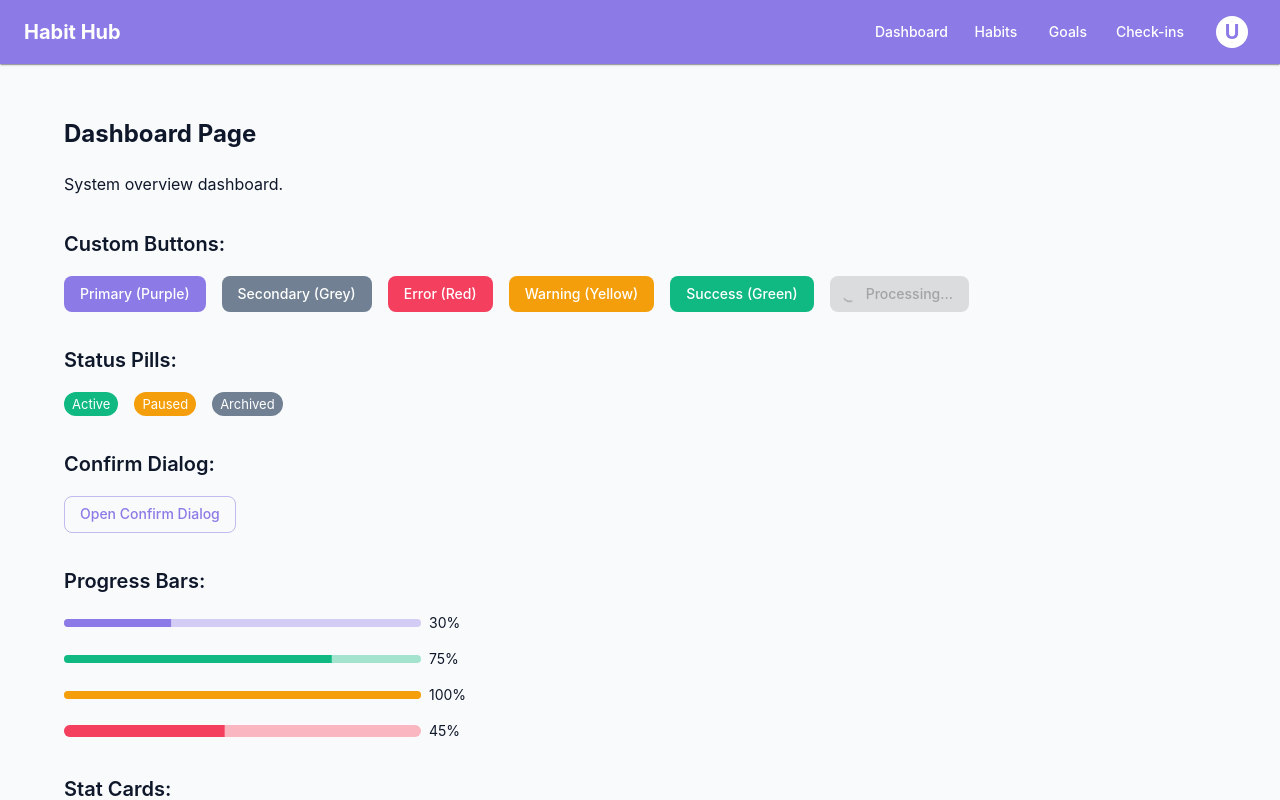
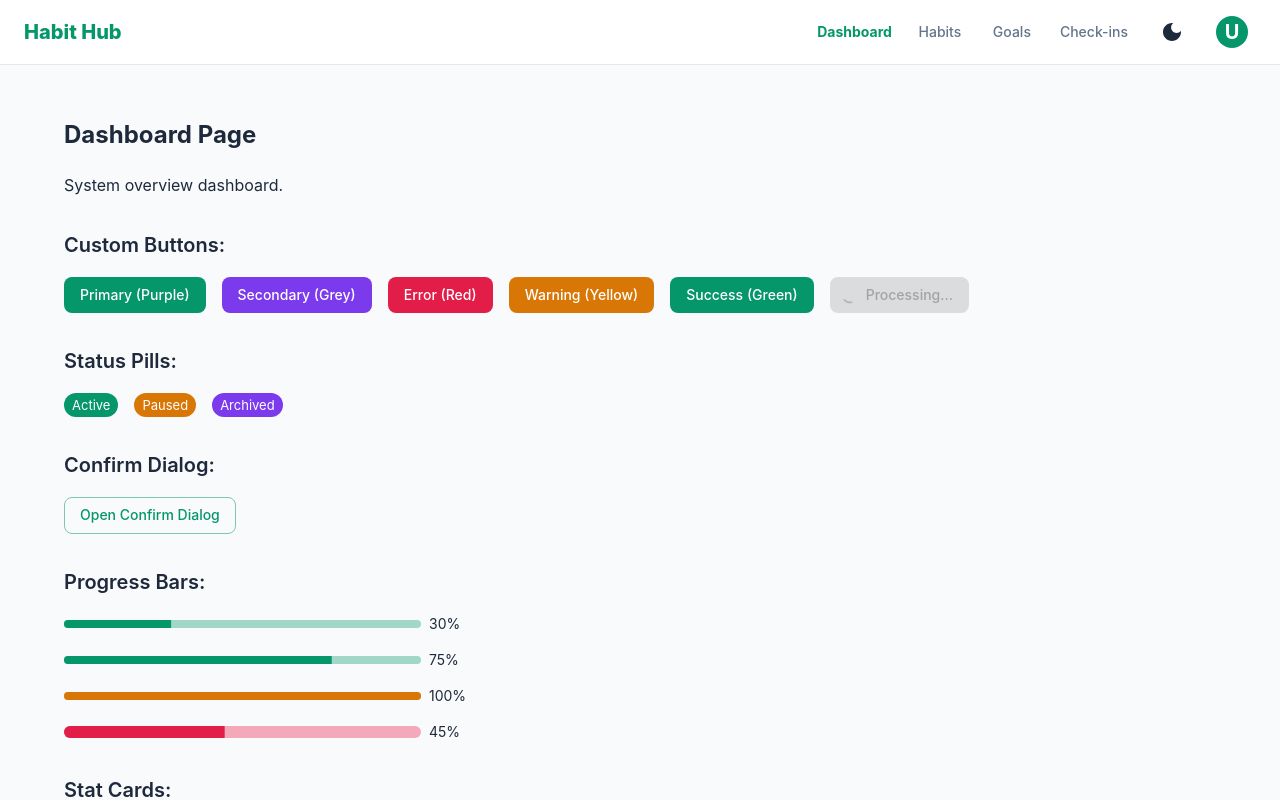
Before and after one commit to NghiaDPTWorkk/habit-hub, a React (Vite) app in the folder fe/: page / in a window 1280 px wide. Shown: the top 800 px of the page. Built offline with nearby package versions, Linux system fonts and the light colour scheme.

Commit message:
feat(theme): HH-29 - add dark mode and theme colors (#29)

```diff
--- a/fe/src/components/layouts/MainLayout.tsx
+++ b/fe/src/components/layouts/MainLayout.tsx
@@ -1,5 +1,5 @@
 import React from 'react'
-import { Link as RouterLink, Outlet } from 'react-router-dom'
+import { Link as RouterLink, Outlet, useLocation } from 'react-router-dom'
 import {
   AppBar,
   Toolbar,
@@ -11,11 +11,21 @@ import {
   Avatar,
 } from '@/components/ui'
 import { APP_CONSTANTS } from '@/constants'
+import { useBoundStore } from '@/store'
+import { Icons } from '@/components/ui/icons'
 
 const USER_INITIAL = 'U'
 
 export const MainLayout: React.FC = () => {
   const currentYear = new Date().getFullYear()
+  const location = useLocation()
+  const themeMode = useBoundStore((state) => state.themeMode) || 'light'
+  const toggleThemeMode = useBoundStore((state) => state.toggleThemeMode)
+
+  const isDashboardActive = location.pathname === '/dashboard' || location.pathname === '/'
+  const isHabitsActive = location.pathname.startsWith('/habits')
+  const isGoalsActive = location.pathname.startsWith('/goals')
+  const isCheckinsActive = location.pathname.startsWith('/checkins')
 
   return (
     <Box
@@ -26,31 +36,79 @@ export const MainLayout: React.FC = () => {
         bgcolor: 'background.default',
       }}
     >
-      <AppBar position="static" color="primary" elevation={1}>
+      <AppBar
+        position="static"
+        elevation={0}
+        sx={{
+          bgcolor: 'background.paper',
+          color: 'text.primary',
+          borderBottom: '1px solid',
+          borderColor: 'divider',
+        }}
+      >
         <Toolbar>
-          <Typography variant="h6" component="div" sx={{ flexGrow: 1, fontWeight: 'bold' }}>
+          <Typography
+            variant="h6"
+            component="div"
+            sx={{ flexGrow: 1, fontWeight: 800, color: 'primary.main' }}
+          >
             {APP_CONSTANTS.TITLE}
           </Typography>
           <Box sx={{ display: 'flex', gap: 1, alignItems: 'center' }}>
-            <Button color="inherit" component={RouterLink} to="/dashboard">
+            <Button
+              component={RouterLink}
+              to="/dashboard"
+              sx={{
+                color: isDashboardActive ? 'primary.main' : 'text.secondary',
+                fontWeight: isDashboardActive ? 700 : 500,
+                '&:hover': { color: 'primary.main' },
+              }}
+            >
               {APP_CONSTANTS.NAVIGATION.DASHBOARD}
             </Button>
-            <Button color="inherit" component={RouterLink} to="/habits">
+            <Button
+              component={RouterLink}
+              to="/habits"
+              sx={{
+                color: isHabitsActive ? 'primary.main' : 'text.secondary',
+                fontWeight: isHabitsActive ? 700 : 500,
+                '&:hover': { color: 'primary.main' },
+              }}
+            >
               {APP_CONSTANTS.NAVIGATION.HABITS}
             </Button>
-            <Button color="inherit" component={RouterLink} to="/goals">
+            <Button
+              component={RouterLink}
+              to="/goals"
+              sx={{
+                color: isGoalsActive ? 'primary.main' : 'text.secondary',
+                fontWeight: isGoalsActive ? 700 : 500,
+                '&:hover': { color: 'primary.main' },
+              }}
+            >
               {APP_CONSTANTS.NAVIGATION.GOALS}
             </Button>
-            <Button color="inherit" component={RouterLink} to="/checkins">
+            <Button
+              component={RouterLink}
+              to="/checkins"
+              sx={{
+                color: isCheckinsActive ? 'primary.main' : 'text.secondary',
+                fontWeight: isCheckinsActive ? 700 : 500,
+                '&:hover': { color: 'primary.main' },
+              }}
+            >
               {APP_CONSTANTS.NAVIGATION.CHECKINS}
             </Button>
+            <IconButton color="inherit" onClick={toggleThemeMode} sx={{ ml: 1 }}>
+              {themeMode === 'light' ? <Icons.DarkMode /> : <Icons.LightMode />}
+            </IconButton>
             <IconButton color="inherit" sx={{ ml: 1 }}>
               <Avatar
                 sx={{
                   width: 32,
                   height: 32,
-                  bgcolor: 'background.paper',
-                  color: 'primary.main',
+                  bgcolor: 'primary.main',
+                  color: 'primary.contrastText',
                   fontWeight: 'bold',
                 }}
               >
@@ -71,11 +129,19 @@ export const MainLayout: React.FC = () => {
           py: 3,
           px: 2,
           mt: 'auto',
-          backgroundColor: 'primary.main',
+          backgroundColor: 'background.paper',
+          borderTop: '1px solid',
+          borderColor: 'divider',
         }}
       >
         <Container maxWidth="sm">
-          <Typography variant="body2" align="center" sx={{ color: 'primary.contrastText' }}>
+          <Typography
+            variant="body2"
+            align="center"
+            sx={{
+              color: 'text.secondary',
+            }}
+          >
             {APP_CONSTANTS.FOOTER.COPY}
             {currentYear}
             {APP_CONSTANTS.FOOTER.TEXT}
--- a/fe/src/components/ui/icons.ts
+++ b/fe/src/components/ui/icons.ts
@@ -11,6 +11,8 @@ import LoginIcon from '@mui/icons-material/Login'
 import LogoutIcon from '@mui/icons-material/Logout'
 import PersonIcon from '@mui/icons-material/Person'
 import LockIcon from '@mui/icons-material/Lock'
+import LightModeIcon from '@mui/icons-material/LightMode'
+import DarkModeIcon from '@mui/icons-material/DarkMode'
 
 export const Icons = {
   Add: AddIcon,
@@ -26,4 +28,6 @@ export const Icons = {
   Logout: LogoutIcon,
   Person: PersonIcon,
   Lock: LockIcon,
+  LightMode: LightModeIcon,
+  DarkMode: DarkModeIcon,
 }
--- a/fe/src/main.tsx
+++ b/fe/src/main.tsx
@@ -1,16 +1,28 @@
+/* eslint-disable react-refresh/only-export-components */
+import React from 'react'
 import { StrictMode } from 'react'
 import { createRoot } from 'react-dom/client'
 import { ThemeProvider } from '@mui/material/styles'
 import CssBaseline from '@mui/material/CssBaseline'
 import { RouterProvider } from 'react-router-dom'
 import { router } from './routes'
-import { theme } from '@/theme'
+import { getTheme } from '@/theme'
+import { useBoundStore } from '@/store'
+
+const ThemeApp: React.FC = () => {
+  const themeMode = useBoundStore((state) => state.themeMode) || 'light'
+  const currentTheme = React.useMemo(() => getTheme(themeMode), [themeMode])
+
+  return (
+    <ThemeProvider theme={currentTheme}>
+      <CssBaseline />
+      <RouterProvider router={router} />
+    </ThemeProvider>
+  )
+}
 
 createRoot(document.getElementById('root')!).render(
   <StrictMode>
-    <ThemeProvider theme={theme}>
-      <CssBaseline />
-      <RouterProvider router={router} />
-    </ThemeProvider>
+    <ThemeApp />
   </StrictMode>
 )
--- a/fe/src/store/index.ts
+++ b/fe/src/store/index.ts
@@ -3,3 +3,4 @@ export * from './types'
 export * from './habitSlice'
 export * from './checkinSlice'
 export * from './goalSlice'
+export * from './themeSlice'
--- /dev/null
+++ b/fe/src/store/themeSlice.ts
@@ -0,0 +1,19 @@
+import type { StateCreator } from 'zustand'
+import type { BoundStore } from './types'
+
+export interface ThemeSlice {
+  themeMode: 'light' | 'dark'
+  toggleThemeMode: () => void
+  setThemeMode: (mode: 'light' | 'dark') => void
+}
+
+export const createThemeSlice: StateCreator<BoundStore, [], [], ThemeSlice> = (set) => ({
+  themeMode: 'light',
+
+  toggleThemeMode: () =>
+    set((state) => ({
+      themeMode: state.themeMode === 'light' ? 'dark' : 'light',
+    })),
+
+  setThemeMode: (mode) => set({ themeMode: mode }),
+})
--- a/fe/src/store/types.ts
+++ b/fe/src/store/types.ts
@@ -1,5 +1,6 @@
 import type { HabitSlice } from './habitSlice'
 import type { CheckinSlice } from './checkinSlice'
 import type { GoalSlice } from './goalSlice'
+import type { ThemeSlice } from './themeSlice'
 
-export type BoundStore = HabitSlice & CheckinSlice & GoalSlice
+export type BoundStore = HabitSlice & CheckinSlice & GoalSlice & ThemeSlice
--- a/fe/src/store/useBoundStore.ts
+++ b/fe/src/store/useBoundStore.ts
@@ -3,6 +3,7 @@ import { persist } from 'zustand/middleware'
 import { createHabitSlice } from '@/store/habitSlice'
 import { createCheckinSlice } from '@/store/checkinSlice'
 import { createGoalSlice } from '@/store/goalSlice'
+import { createThemeSlice } from '@/store/themeSlice'
 import type { BoundStore } from './types'
 
 export const useBoundStore = create<BoundStore>()(
@@ -12,6 +13,7 @@ export const useBoundStore = create<BoundStore>()(
       ...createHabitSlice(...a),
       ...createCheckinSlice(...a),
       ...createGoalSlice(...a),
+      ...createThemeSlice(...a),
     }),
     {
       name: 'habit-hub-storage',
--- a/fe/src/theme/index.ts
+++ b/fe/src/theme/index.ts
@@ -6,55 +6,56 @@ declare module '@mui/material/styles' {
   }
 }
 
-export const theme = createTheme({
+export const getTheme = (mode: 'light' | 'dark') =>
+  createTheme({
     palette: {
-    mode: 'light',
+      mode,
       primary: {
-      main: '#8c7ae6',
-      light: '#b07cf0',
-      dark: '#6c5ce7',
+        main: '#059669',
+        light: mode === 'light' ? '#ECFDF5' : 'rgba(5, 150, 105, 0.12)',
+        dark: '#047857',
         contrastText: '#ffffff',
       },
       secondary: {
-      main: '#718093',
-      light: '#f5f6fa',
-      dark: '#2f3640',
+        main: '#7C3AED',
+        light: mode === 'light' ? '#F5F3FF' : 'rgba(124, 58, 237, 0.12)',
+        dark: '#6D28D9',
         contrastText: '#ffffff',
       },
       error: {
-      main: '#f43f5e',
-      light: '#fecdd3',
-      dark: '#be123c',
+        main: '#E11D48',
+        light: mode === 'light' ? '#FFF1F2' : 'rgba(225, 29, 72, 0.12)',
+        dark: '#BE123C',
         contrastText: '#ffffff',
       },
       warning: {
-      main: '#f59e0b',
-      light: '#fef3c7',
-      dark: '#b45309',
+        main: '#D97706',
+        light: mode === 'light' ? '#FEF3C7' : 'rgba(217, 119, 6, 0.12)',
+        dark: '#92400E',
         contrastText: '#ffffff',
       },
       success: {
-      main: '#10b981',
-      light: '#a7f3d0',
+        main: '#059669',
+        light: mode === 'light' ? '#ECFDF5' : 'rgba(5, 150, 105, 0.12)',
         dark: '#047857',
         contrastText: '#ffffff',
       },
       info: {
-      main: '#3b82f6',
-      light: '#dbeafe',
-      dark: '#1d4ed8',
+        main: '#2563EB',
+        light: mode === 'light' ? '#EFF6FF' : 'rgba(37, 99, 235, 0.12)',
+        dark: '#1D4ED8',
         contrastText: '#ffffff',
       },
       background: {
-      default: '#f8fafc',
-      paper: '#ffffff',
-      dark: '#0f172a',
+        default: mode === 'light' ? '#F8FAFC' : '#0F172A',
+        paper: mode === 'light' ? '#FFFFFF' : '#1E293B',
+        dark: '#0F172A',
       },
       text: {
-      primary: '#0f172a',
-      secondary: '#475569',
+        primary: mode === 'light' ? '#1E293B' : '#F8FAFC',
+        secondary: mode === 'light' ? '#64748B' : '#94A3B8',
       },
-    divider: '#e2e8f0',
+      divider: mode === 'light' ? '#e2e8f0' : '#334155',
     },
     typography: {
       fontFamily: [
@@ -85,13 +86,66 @@ export const theme = createTheme({
         styleOverrides: {
           root: {
             boxShadow: 'none',
+            transition: 'all 0.2s ease-in-out',
             '&:hover': {
               boxShadow: 'none',
             },
           },
         },
+        variants: [
+          {
+            props: { variant: 'contained', color: 'primary' },
+            style: {
+              '&:hover': {
+                backgroundColor: '#10B981',
+              },
+            },
+          },
+          {
+            props: { variant: 'contained', color: 'secondary' },
+            style: {
+              '&:hover': {
+                backgroundColor: '#8B5CF6',
+              },
+            },
+          },
+          {
+            props: { variant: 'contained', color: 'success' },
+            style: {
+              '&:hover': {
+                backgroundColor: '#10B981',
+              },
+            },
+          },
+          {
+            props: { variant: 'contained', color: 'error' },
+            style: {
+              '&:hover': {
+                backgroundColor: '#F43F5E',
+              },
+            },
+          },
+          {
+            props: { variant: 'contained', color: 'warning' },
+            style: {
+              '&:hover': {
+                backgroundColor: '#F59E0B',
+              },
+            },
+          },
+          {
+            props: { variant: 'contained', color: 'info' },
+            style: {
+              '&:hover': {
+                backgroundColor: '#3B82F6',
+              },
+            },
+          },
+        ],
       },
     },
   })
 
+export const theme = getTheme('light')
+
 export default theme
```
Lines whose indentation alone changed are shown as unchanged.
